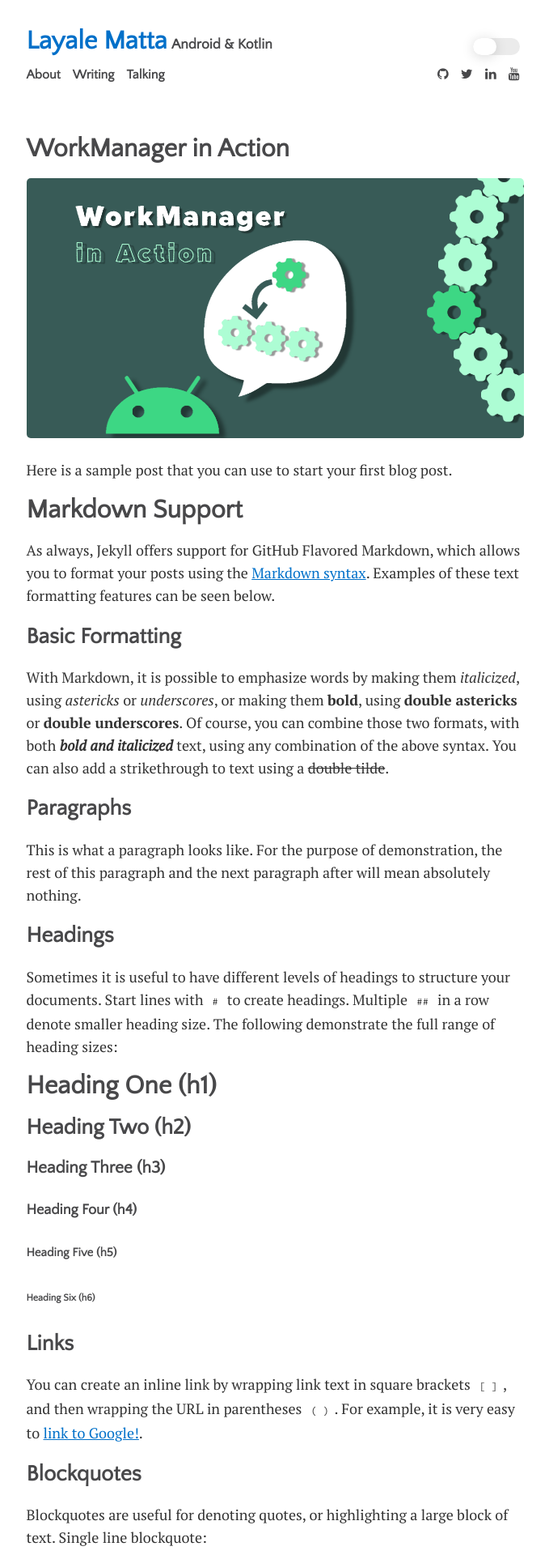
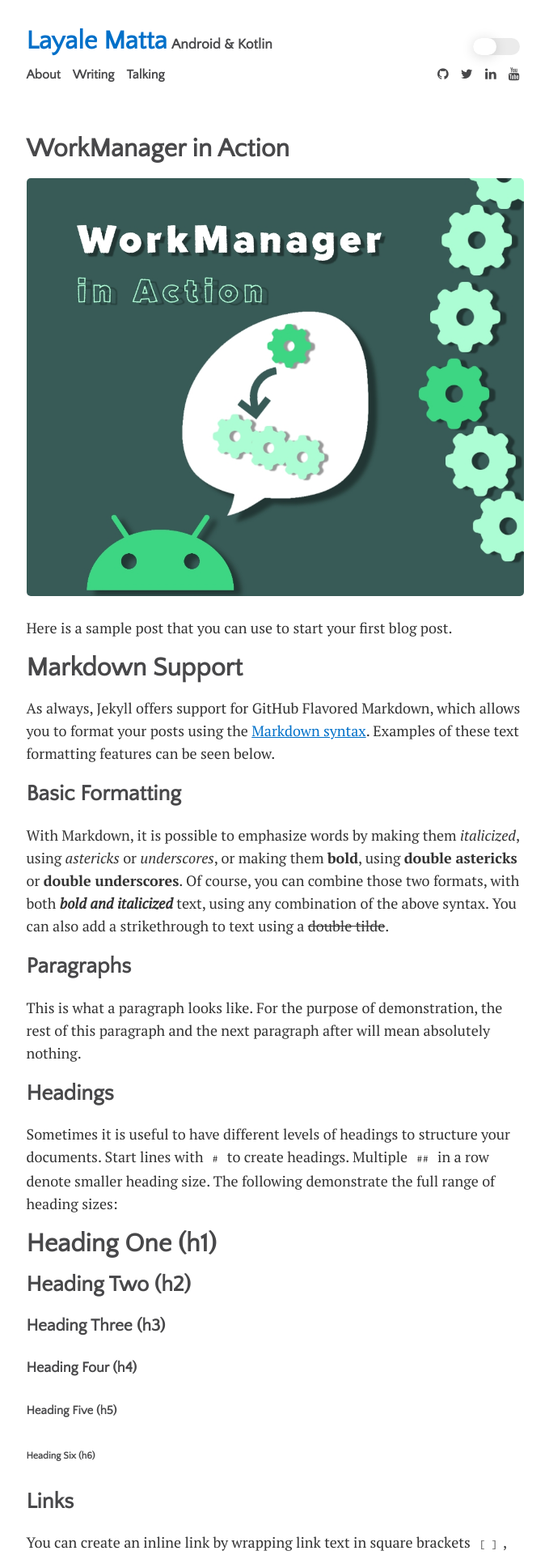
Before and after one commit to yalematta/yalematta.github.io, a Jekyll site: the page built from _posts/2021-03-15-workmanager-in-action.md, in a window 1280 px wide. Shown: the top 1920 px of the page at 81% size, without its empty margins (300-979 px from the left). Built offline with Jekyll 4.4.1, drawn with Linux system fonts in a browser that asks for light colours; formulas are drawn with MathJax 3; comment, search, counter and statistics services are not loaded.

Commit message:
change post image

```diff
--- a/_posts/2021-03-15-workmanager-in-action.md
+++ b/_posts/2021-03-15-workmanager-in-action.md
@@ -4,7 +4,7 @@
 author: "Layale Matta"
 categories: journal
 tags: [android, kotlin, workmanager, ]
-image: workmanager.png
+image: workmanager.jpg
 ---
 
 Here is a sample post that you can use to start your first blog post.
```
Also changed, not shown: assets/img/workmanager.jpg (added), assets/img/workmanager.png (deleted).
